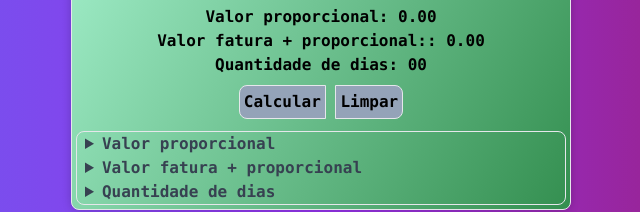
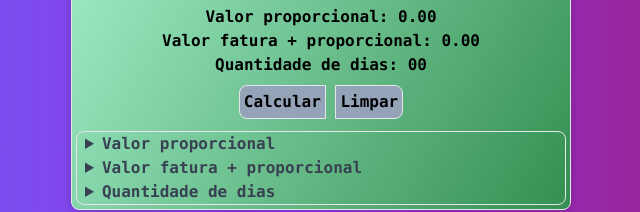
Before and after one commit to mauricioPReis/Caucadora_Proporcional_de_Dias, a plain HTML site: page index.html in a window 1280 px wide. Shown: the part 362-574 px from the top of the page, 319-959 px from the left. Drawn offline with nearby package versions, Linux system fonts and the light colour scheme.

Commit message:
Atualização.2.5.1 - ajuste

```diff
--- a/index.html
+++ b/index.html
@@ -71,7 +71,7 @@
           <span id="resul">0.00</span>
         </div>
         <div>
-        	<label>Valor fatura + proporcional::</label>
+        	<label>Valor fatura + proporcional:</label>
         	<span id="resul2">0.00</span>
         </div>
         <div>
```
